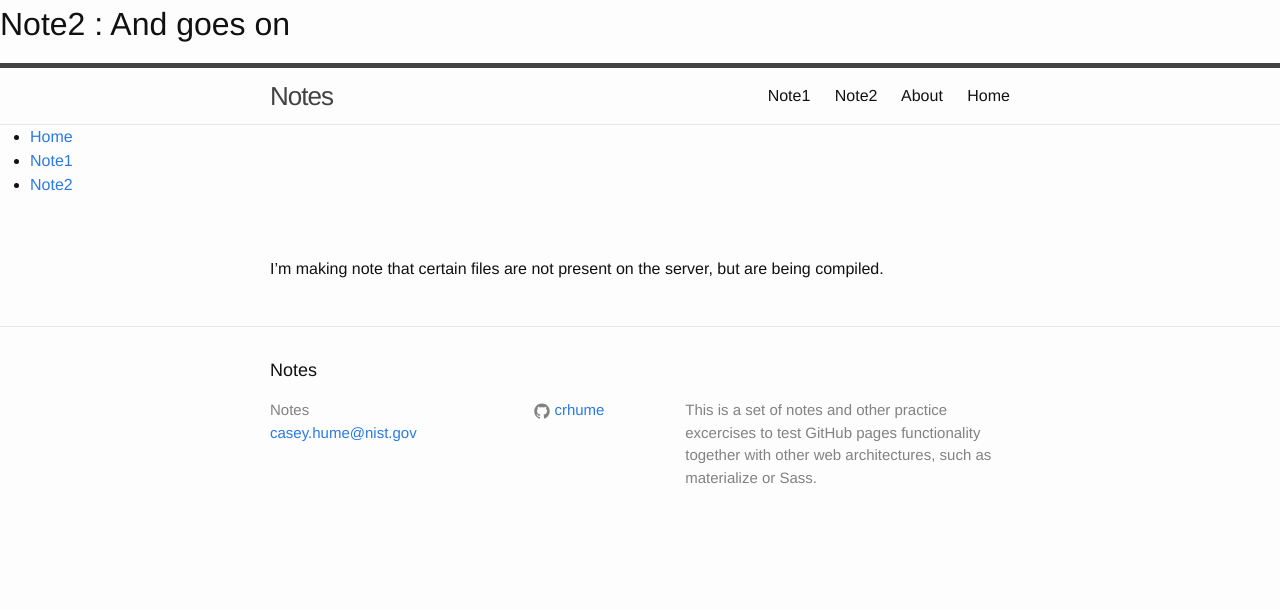
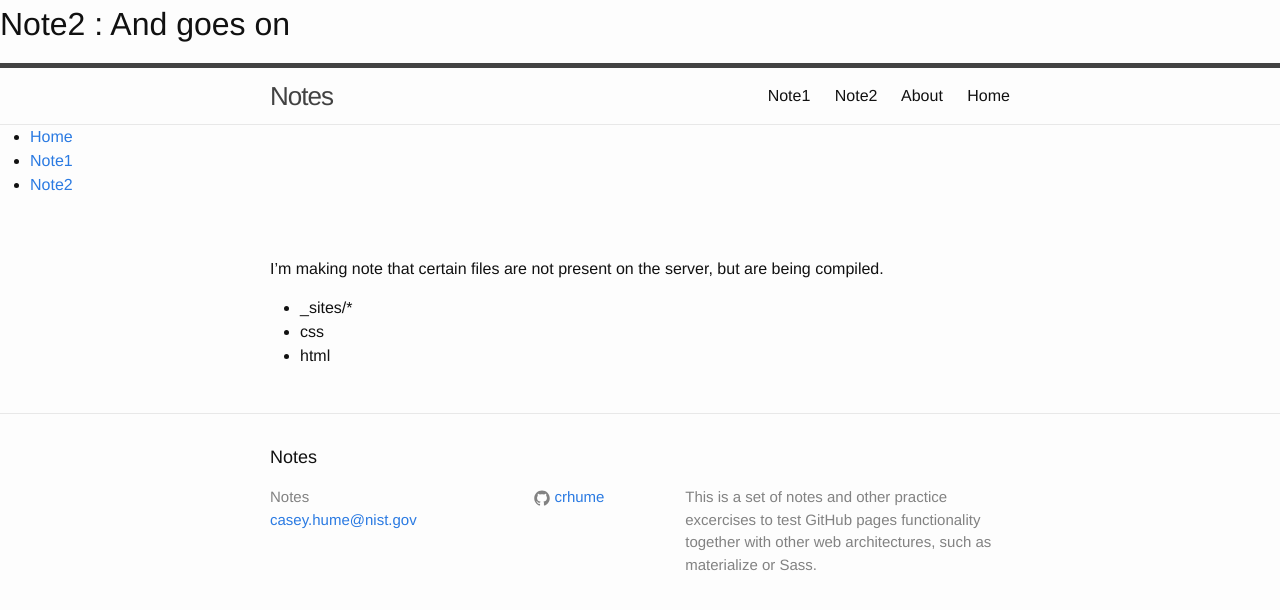
Before and after one commit to crhume/notes, a Jekyll site: the page built from notes/2.md, in a window 1280 px wide. Shown: the top 610 px of the page. Built offline with Jekyll 4.4.1, drawn with Linux system fonts in a browser that asks for light colours.

Commit message:
Update 2.md

```diff
--- a/notes/2.md
+++ b/notes/2.md
@@ -6,3 +6,6 @@ date: today
 type: note
 ---
 I'm making note that certain files are not present on the server, but are being compiled.
+* _sites/*
+* css
+* html
```
